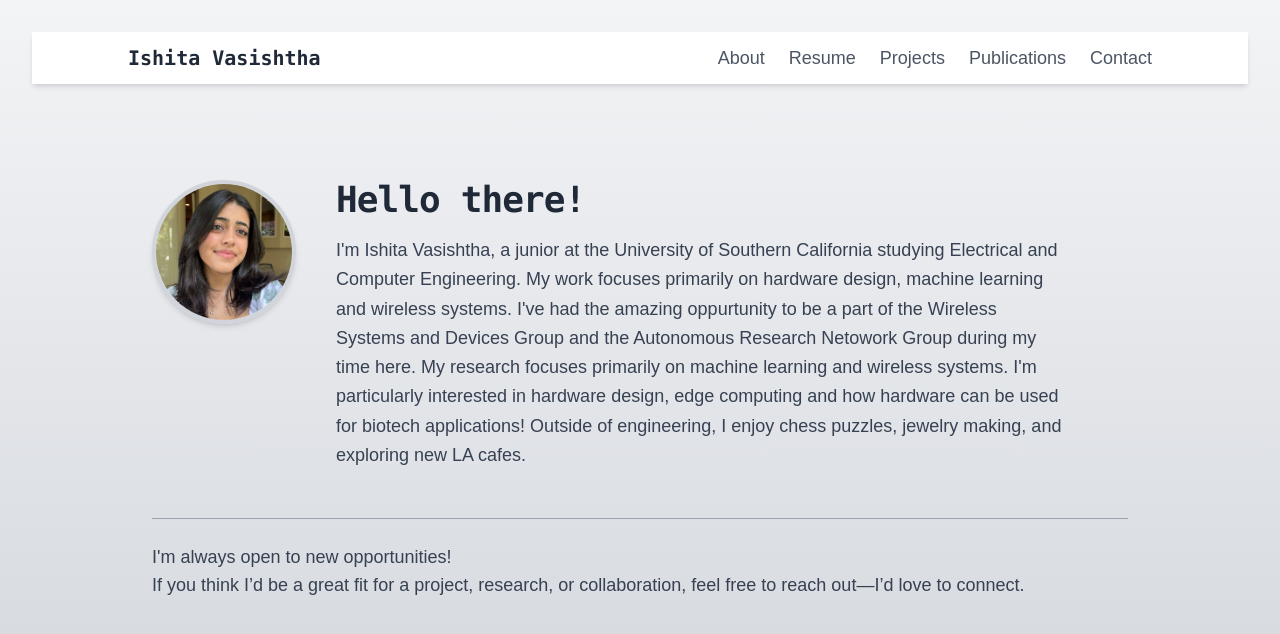
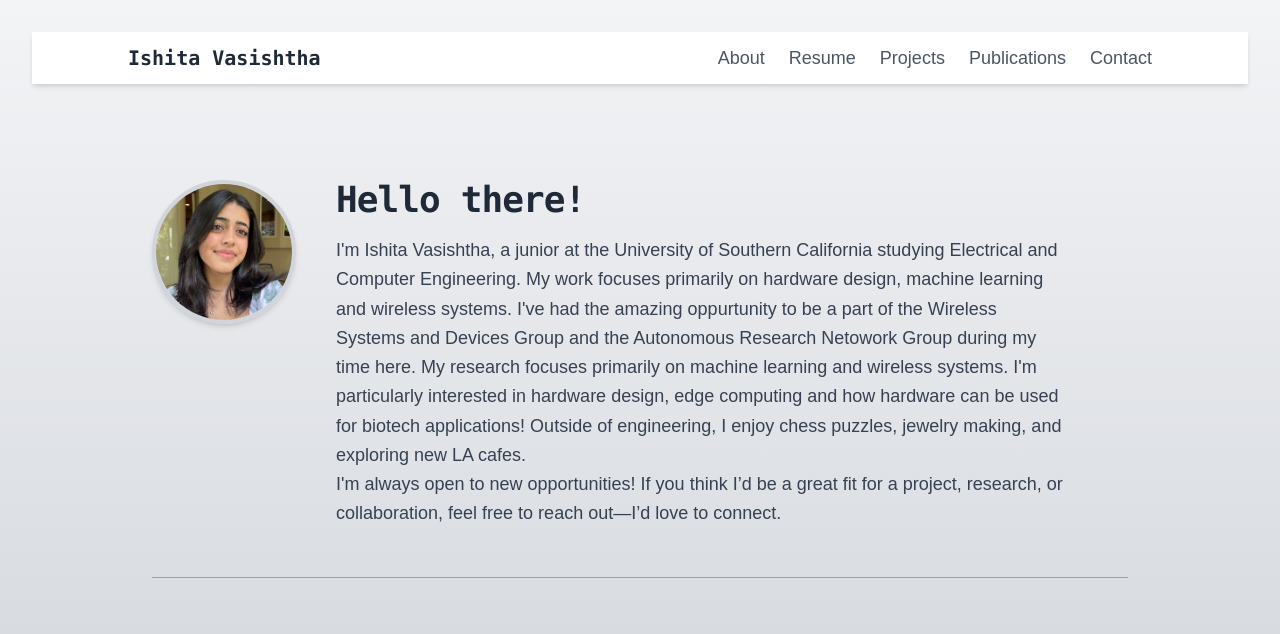
Before and after one commit to ishitav/ishitav.github.io, a Next.js app: page /ishitav.github.io/about in a window 1280 px wide. Shown: the top 634 px of the page. Built offline with nearby package versions, Linux system fonts and the light colour scheme.

Commit message:
final about page formatting

```diff
--- a/src/app/about/page.js
+++ b/src/app/about/page.js
@@ -25,6 +25,7 @@ export default function About() {
             </h1>
             <p className="mt-4 text-lg text-gray-700 leading-relaxed">
             I'm Ishita Vasishtha, a junior at the University of Southern California studying Electrical and Computer Engineering. My work focuses primarily on hardware design, machine learning and wireless systems. I've had the amazing oppurtunity to be a part of the Wireless Systems and Devices Group and the Autonomous Research Netowork Group during my time here. My research focuses primarily on machine learning and wireless systems. I'm particularly interested in hardware design, edge computing and how hardware can be used for biotech applications! Outside of engineering, I enjoy chess puzzles, jewelry making, and exploring new LA cafes.
+            <br /> I'm always open to new opportunities! If you think I’d be a great fit for a project, research, or collaboration, feel free to reach out—I’d love to connect.
             </p>
           </div>
         </div>
@@ -32,11 +33,7 @@ export default function About() {
         {/* 🔹 Quick Info Section (More Spread Out & Readable) */}
         <div className="mt-12 border-t border-gray-400 pt-6 text-lg text-gray-700">
           <div className="flex flex-col sm:flex-row justify-between sm:space-x-10">
-            <div>
-            I'm always open to new opportunities!
-            <br />
-              If you think I’d be a great fit for a project, research, or collaboration, feel free to reach out—I’d love to connect.
-            </div>
+
 
 
           </div>
```
